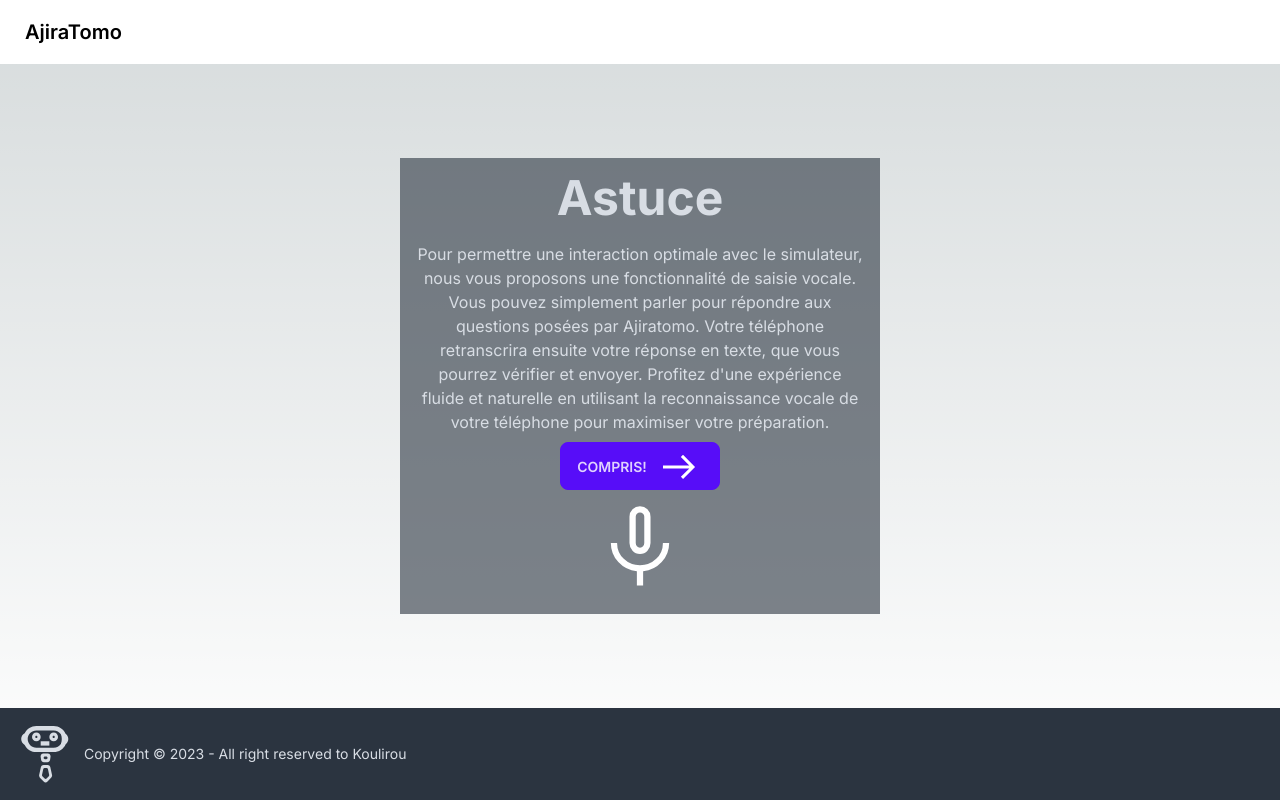
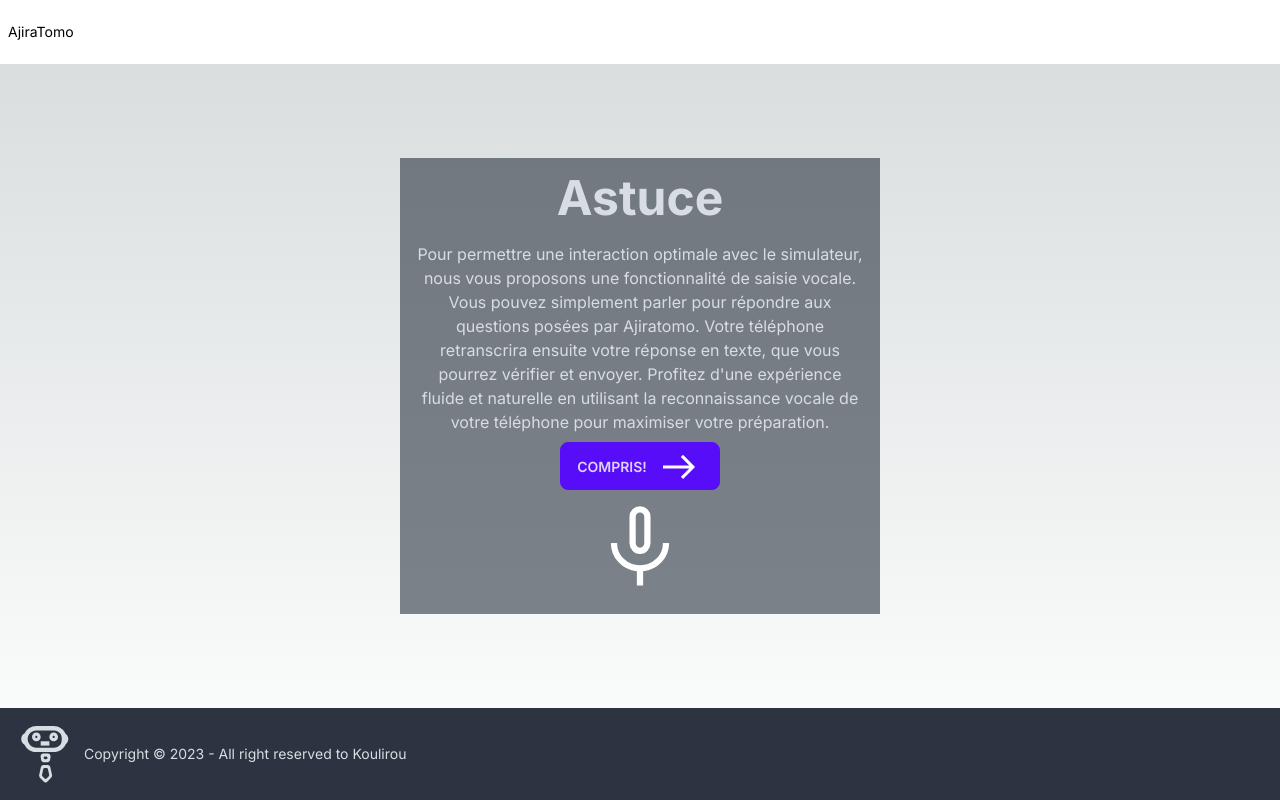
Before and after one commit to Kribean/ajiratomo, a Next.js app: page /ajiratomo/chat/chat-premium in a window 1280 px wide. Built offline with nearby package versions, Linux system fonts and the light colour scheme; no server answers.

Commit message:
first verion of ajiratomo

```diff
--- a/src/app/chat/chat-premium/page.js
+++ b/src/app/chat/chat-premium/page.js
@@ -75,9 +75,6 @@ export default function ChatPremium(props) {
                 Cette session est fini, retournez sur la page d'accueil et
                 lancez un nouveau entretien.
               </p>
-              <Link href={"/"} className="btn btn-primary">
-                Accueil
-              </Link>
             </div>
           </div>
         </div>
--- a/src/components/Navbar.js
+++ b/src/components/Navbar.js
@@ -1,11 +1,10 @@
 import '../app/globals.css';
-import Link from 'next/link';
 
 export default function Navbar() {
   return (
 <div className="navbar bg-base-100">
   <div className="flex-1">
-    <Link href={'/'} className="btn btn-ghost normal-case text-xl">AjiraTomo</Link>
+    <h2 className='text-sm'>AjiraTomo</h2>
   </div>
   </div>
   )
--- a/src/components/SocialNetwork/SocialNetwork.js
+++ b/src/components/SocialNetwork/SocialNetwork.js
@@ -64,7 +64,6 @@ export default function SocialNetwork(props) {
 </LinkedinShareButton>
       </div>
 <div className="flex lg:flex-row flex-col">
-<Link href={"https://kribean.github.io/ajiratomo/"} className="btn btn-neutral m-5">Quitter</Link>
       {(!props.isPremium) && <button className="btn btn-primary m-5" onClick={()=>{props.setGoToSocial(false)}}>Retour</button>}
 </div>
     </div>
```
